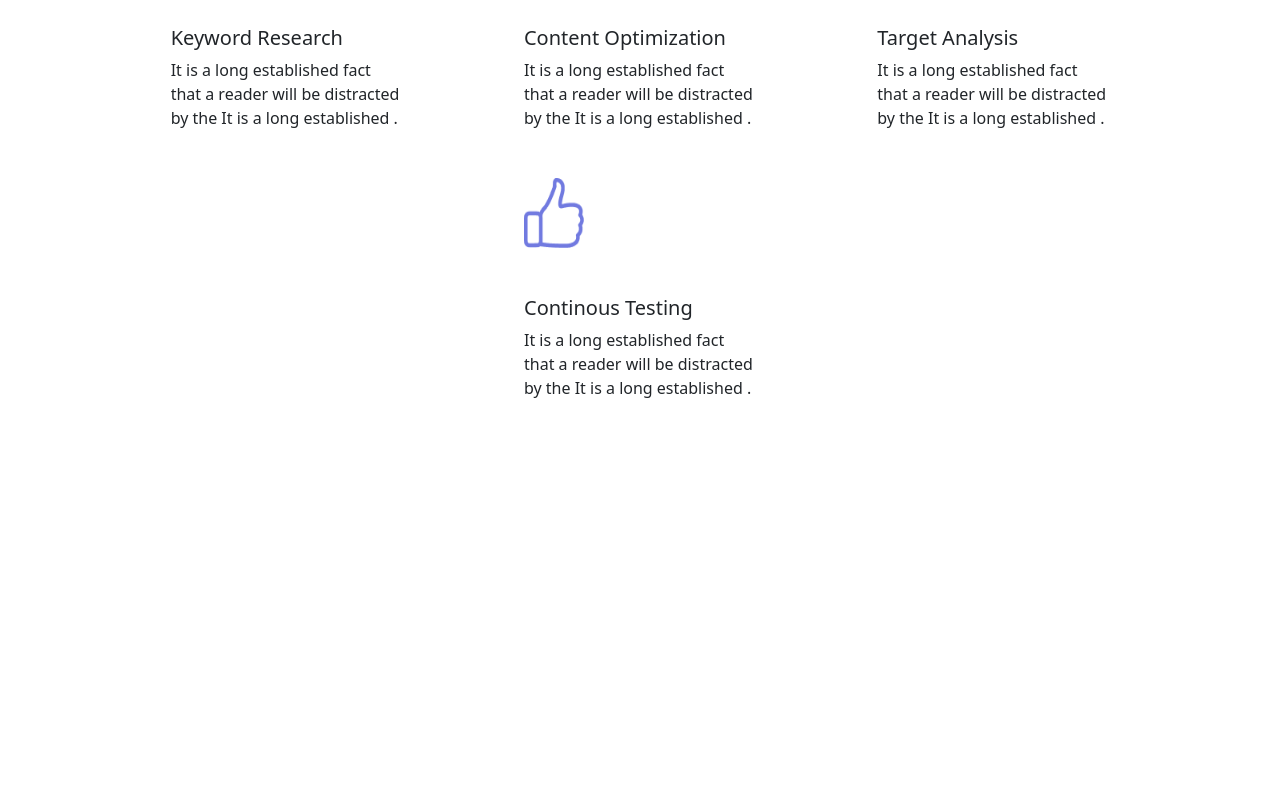
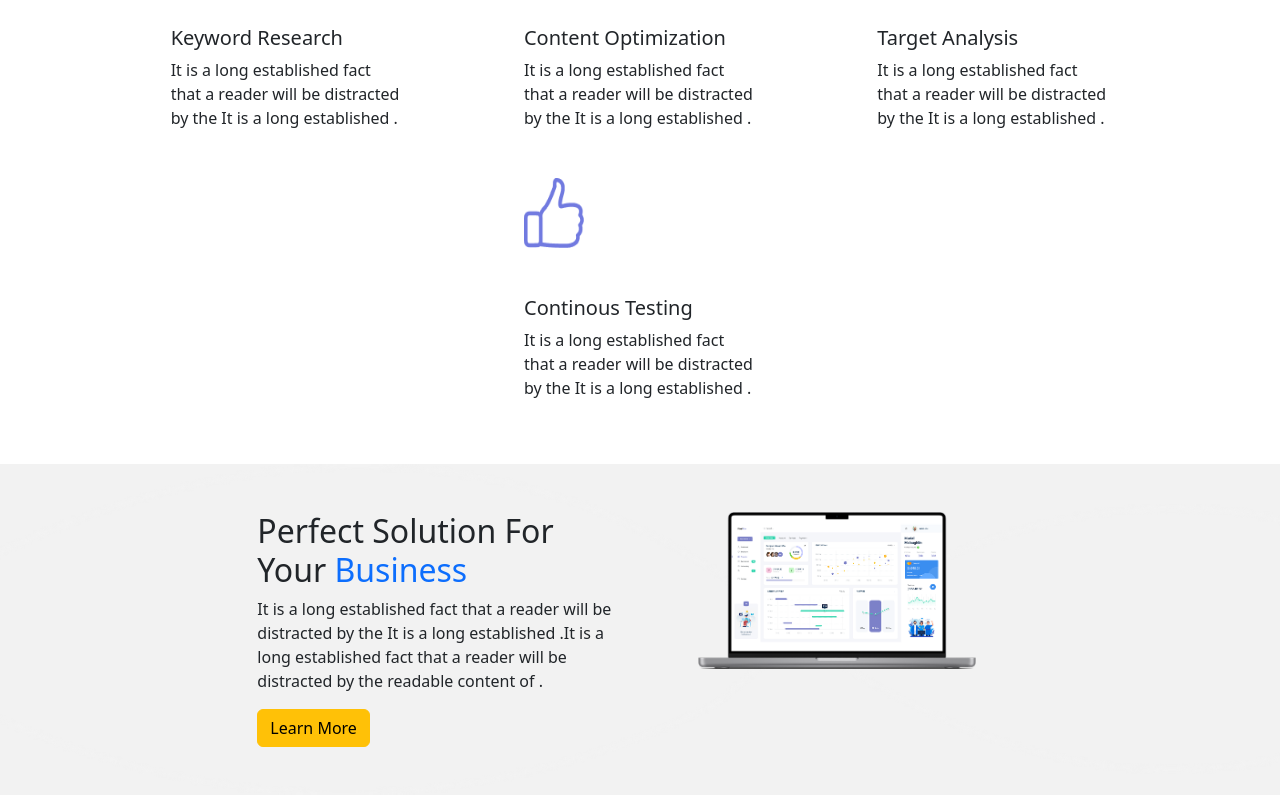
Before and after one commit to kushal612/navosa-home, a website built with Vite: page src/index.html in a window 1280 px wide. Shown: the part 1077-1872 px from the top of the page. Before the commit the page ends 1541 px from the top, so only its background shows below. Built offline with nearby package versions, Linux system fonts and the light colour scheme; files whose address does not match are found by name.

Commit message:
complete business part

```diff
--- a/src/index.html
+++ b/src/index.html
@@ -178,5 +178,28 @@
   </div>
 </div>
 </section>
+
+<section>
+    <div class="container-fluid" style="
+        background-image: url('./assets/bg-vector.png');
+        background-repeat: no repeat;
+        background-position: center;
+        background-size: cover;
+        background-color: #f2f2f2;
+        ">
+        <div class="row justify-content-center p-5">
+            <div class="col-lg-4 col-md-3 text-center order-md-last bus-block">
+                <img src="./assets/mac-img.png" class="img-fluid w-75 d-block mx-auto mt-3 mt-lg-0">
+            </div>
+  <div class="col-lg-4 ">
+    <h2>Perfect Solution For </br> Your <span class="text-primary">Business</span></h2>
+    <p>It is a long established fact that a reader will be distracted by the It is a long established .It is a long established fact that a reader will be distracted by the readable content of .</p>
+    <button class="btn btn-warning">Learn More</button>
+</div>
+    </div>
+    </div>
+</section>
+
+
 </body>
 </html>
```
Also changed, not shown: src/assets/Vector 17.png (deleted), src/assets/Vector 18.png (deleted), src/assets/bg-vector.png (added), src/assets/mac-img.png (added).
